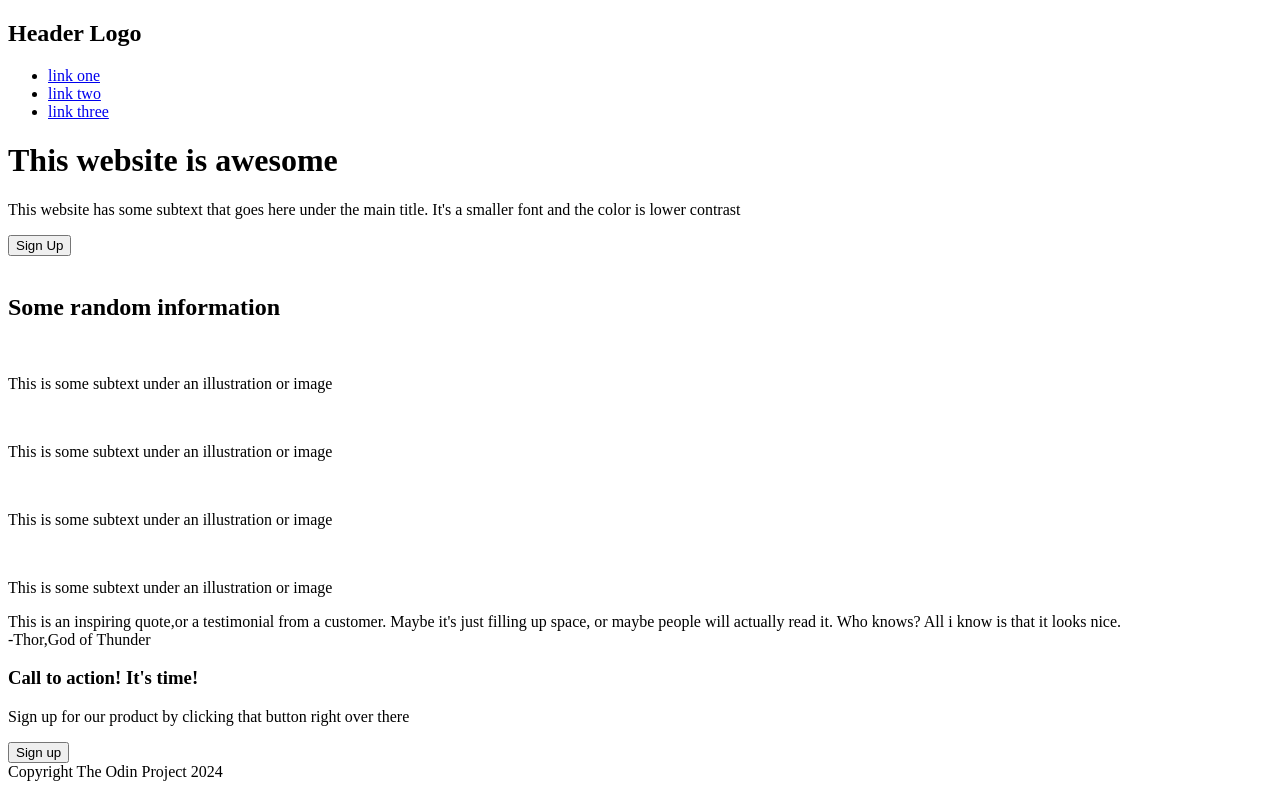
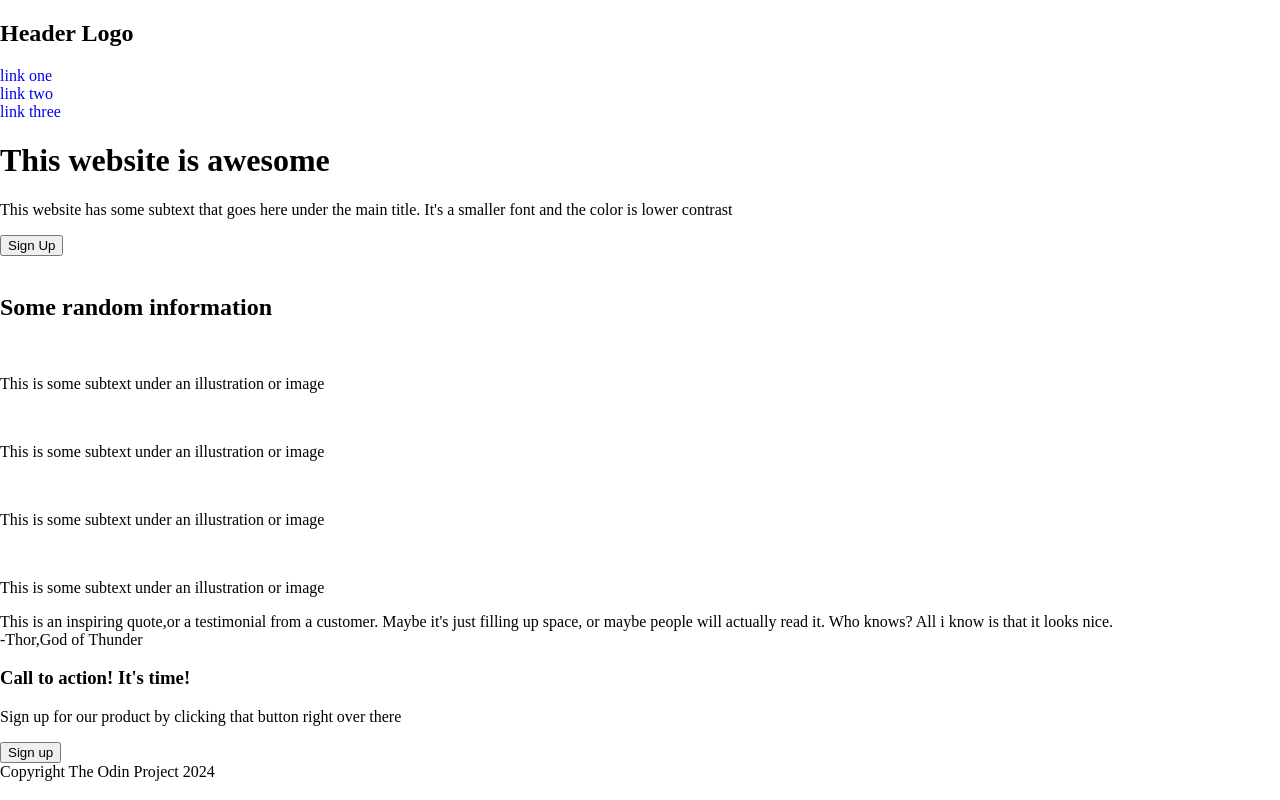
Before and after one commit to igor99995/webpage, a plain HTML site: page index.html in a window 1280 px wide. Drawn offline with Linux system fonts and the light colour scheme.

Commit message:
Link html to css and add css boilerplate

```diff
--- a/index.html
+++ b/index.html
@@ -4,6 +4,7 @@
   <meta charset="UTF-8">
   <meta name="viewport" content="width=device-width, initial-scale=1.0">
   <title>Landing Page</title>
+  <link rel="stylesheet" href="style.css">
 </head>
 <body>
   <div class="part1">
--- a/style.css
+++ b/style.css
@@ -0,0 +1,18 @@
+* {
+  box-sizing: border-box;
+}
+
+body {
+  margin: 0;
+  padding: 0;
+}
+
+ul {
+  list-style-type: none;
+  padding: 0;
+  margin: 0;
+}
+
+a {
+  text-decoration: none;
+}
```
